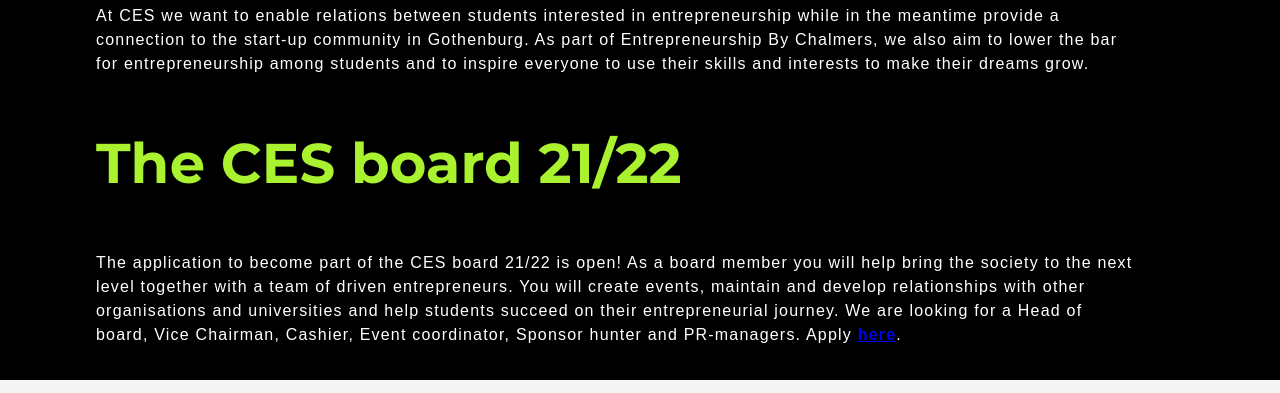
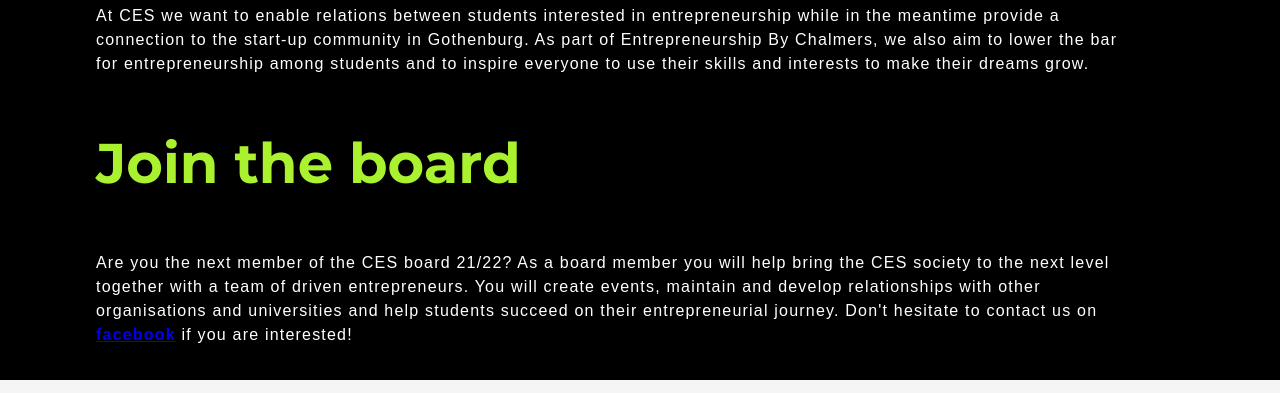
Before and after one commit to ceschalmers/2021, an Angular app: page / in a window 1280 px wide. Shown: the part 1220-1613 px from the top of the page. Built offline with nearby package versions, Linux system fonts and the light colour scheme; what ng-in-viewport would draw is missing.

Commit message:
Changed the text about the application for the new board

```diff
--- a/src/app/about/about.component.html
+++ b/src/app/about/about.component.html
@@ -18,11 +18,11 @@
       </p>
     </div>
     <h1 inViewport (inViewportAction)="onIntersection($event)" class="dark-lime delay0-25">
-      The CES board 21/22
+      Join the board
     </h1>
     <div>
       <p inViewport (inViewportAction)="onIntersection($event)">
-        The application to become part of the CES board 21/22 is open! As a board member you will help bring the society to the next level together with a team of driven entrepreneurs. You will create events, maintain and develop relationships with other organisations and universities and help students succeed on their entrepreneurial journey. We are looking for a Head of board, Vice Chairman, Cashier, Event coordinator, Sponsor hunter and PR-managers. Apply <a class="normal-link" href="https://docs.google.com/forms/d/e/1FAIpQLSf7ovTfK3NmLHiN-HFGfQwXOa9qq3mfR_9SsaUAn4S6bGyToQ/viewform">here</a>.
+        Are you the next member of the CES board 21/22? As a board member you will help bring the CES society to the next level together with a team of driven entrepreneurs. You will create events, maintain and develop relationships with other organisations and universities and help students succeed on their entrepreneurial journey. Don't hesitate to contact us on <a class="normal-link" href="https://www.facebook.com/chalmersentrepreneurshipsociety">facebook</a> if you are interested!
      </p>
    </div>
   </div>
```
Also changed, not shown: 3 other files (tests, documents, lock files or other folders).
